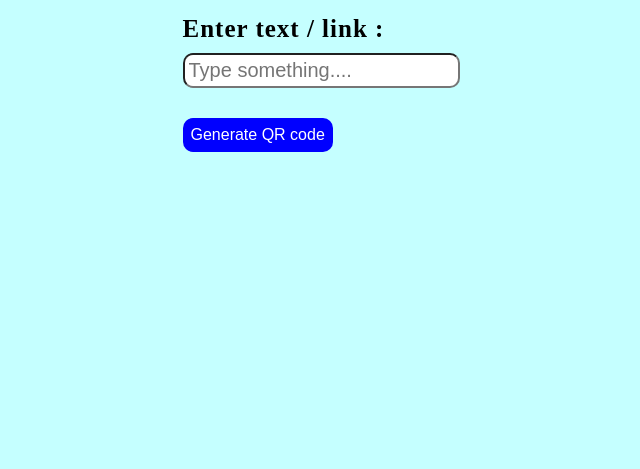
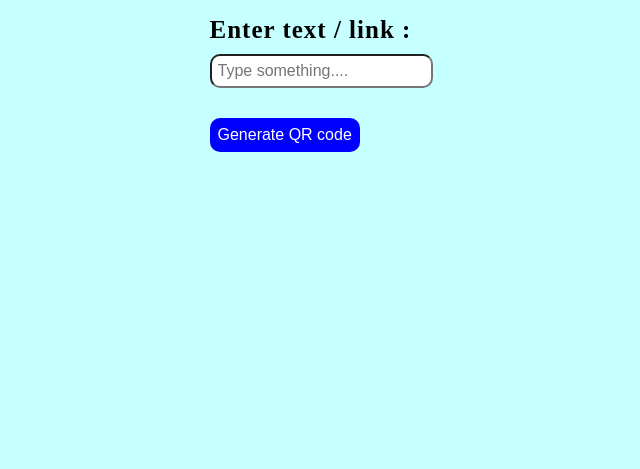
Before and after one commit to kisajaBeddawala/QR-code-generator, a plain HTML site: page index.html in a window 1280 px wide. Shown: the part 331-800 px from the top of the page, without its empty margins (319-959 px from the left). Drawn offline with Linux system fonts and the light colour scheme.

Commit message:
change css

```diff
--- a/style.css
+++ b/style.css
@@ -20,8 +20,8 @@ form label{
 form input{
     display: block;
     margin: 10px 0;
-    font-size: 20px;
-    padding: 4px;
+    font-size: 16px;
+    padding: 6px;
     border-radius: 10px;
 }
 form button{
```
